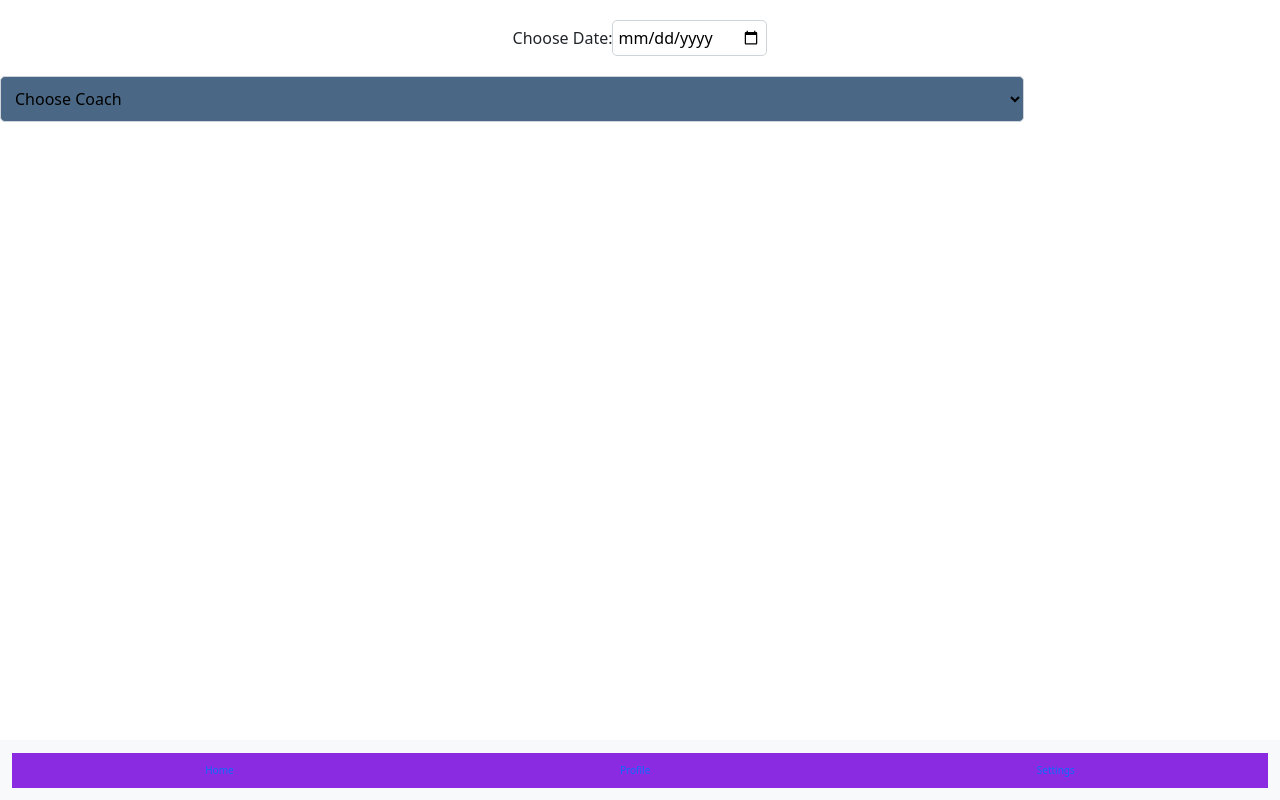
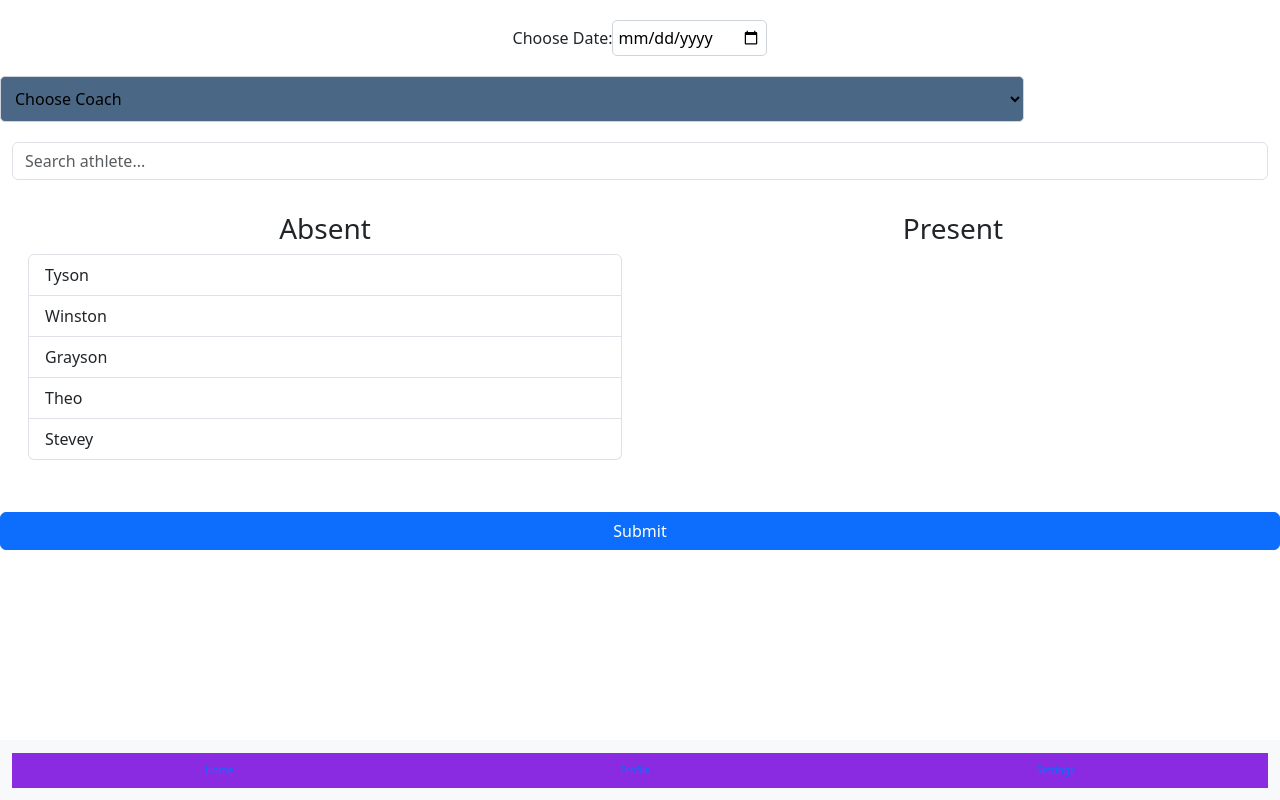
Before and after one commit to ScottEansor/wsc-attendance-2, a React (Vite) app in the folder frontend/: page / in a window 1280 px wide. Built offline with nearby package versions, Linux system fonts and the light colour scheme.

Commit message:
changed Attendance.jsx to store state variables and added props to some child components.

```diff
--- a/frontend/src/App.jsx
+++ b/frontend/src/App.jsx
@@ -5,8 +5,8 @@ import CoachReview from "./Components/CoachReview.jsx";
 function App() {
   return (
     <>
-      {/* <Attendance /> */}
-      <CoachReview></CoachReview>
+      <Attendance />
+      {/* <CoachReview></CoachReview> */}
       <NavBar />
     </>
   );
--- a/frontend/src/Components/AthleteSelect.jsx
+++ b/frontend/src/Components/AthleteSelect.jsx
@@ -1,30 +1,26 @@
 import React, { useState, useMemo } from "react";
 import "./Attendance.css";
 
-export default function AthleteSelect() {
+export default function AthleteSelect({ presentAthletes, setPresentAthletes }) {
   const athletes = ["Tyson", "Winston", "Grayson", "Theo", "Stevey"];
   const [searchTerm, setSearchTerm] = useState("");
-  const [absentAthletes, setAbsentAthletes] = useState(athletes);
-  const [presentAthletes, setPresentAthletes] = useState([]);
-
   // functions
   const handleSearch = (e) => {
     setSearchTerm(e.target.value);
   };
 
   function handlePresent(clickedAthlete) {
-    setAbsentAthletes((currentAbsent) =>
-      currentAbsent.filter((absentAthlete) => absentAthlete !== clickedAthlete)
-    );
     setPresentAthletes((currentPresent) => [...currentPresent, clickedAthlete]);
   }
 
   const filteredAthletes = useMemo(
     () =>
-      absentAthletes.filter((athlete) =>
-        athlete.toLowerCase().includes(searchTerm.toLowerCase())
+      athletes.filter(
+        (athlete) =>
+          !presentAthletes.includes(athlete) &&
+          athlete.toLowerCase().includes(searchTerm.toLowerCase())
       ),
-    [absentAthletes, searchTerm]
+    [athletes, searchTerm, presentAthletes]
   );
 
   return (
@@ -68,9 +64,6 @@ export default function AthleteSelect() {
           </ul>
         </div>
       </div>
-      <div className="d-flex justify-content-center mt-3">
-        <button className="btn btn-primary w-100">Submit</button>
-      </div>
     </div>
   );
 }
--- a/frontend/src/Components/Attendance.jsx
+++ b/frontend/src/Components/Attendance.jsx
@@ -1,14 +1,26 @@
-import React from "react";
+import React, { useState } from "react";
 import DateDisplay from "./DateDisplay.jsx";
 import CoachDisplay from "./CoachDisplay.jsx";
 import AthleteSelect from "./AthleteSelect.jsx";
 
 export default function Attendance() {
+  const [selectedDate, setSelectedDate] = useState("");
+  const [selectedCoach, setSelectedCoach] = useState("");
+  const [presentAthletes, setPresentAthletes] = useState([]);
   return (
     <div className="app-container">
-      <DateDisplay />
-      <CoachDisplay />
-      <AthleteSelect />
+      <DateDisplay onDateChange={setSelectedDate} selectedDate={selectedDate} />
+      <CoachDisplay
+        onCoachChange={setSelectedCoach}
+        selectedCoach={selectedCoach}
+      />
+      <AthleteSelect
+        presentAthletes={presentAthletes}
+        setPresentAthletes={setPresentAthletes}
+      />
+      <div className="d-flex justify-content-center mt-3">
+        <button className="btn btn-primary w-100">Submit</button>
+      </div>
     </div>
   );
 }
--- a/frontend/src/Components/CoachDisplay.jsx
+++ b/frontend/src/Components/CoachDisplay.jsx
@@ -1,4 +1,4 @@
-import React, { useState } from "react";
+import React from "react";
 import "./Attendance.css";
 
 export default function CoachDisplay({ onCoachChange, selectedCoach }) {
--- a/frontend/src/Components/CoachReview.jsx
+++ b/frontend/src/Components/CoachReview.jsx
@@ -28,7 +28,7 @@ export default function CoachReview() {
 
   return (
     <div>
-      <DateDisplay onDateChange={setSelectedDate} />
+      <DateDisplay onDateChange={setSelectedDate} selectedDate={selectedDate} />
       {
         <CoachDisplay
           onCoachChange={setSelectedCoach}
--- a/frontend/src/Components/DateDisplay.jsx
+++ b/frontend/src/Components/DateDisplay.jsx
@@ -2,11 +2,8 @@ import React, { useState } from "react";
 import "./Attendance.css";
 
 //remove date picker from dependancies
-export default function DateDisplay({ onDateChange }) {
-  const [selectedDate, setSelectedDate] = useState("");
-
+export default function DateDisplay({ onDateChange, selectedDate }) {
   const handleDateChange = (e) => {
-    setSelectedDate(e.target.value);
     onDateChange(e.target.value);
   };
 
```
